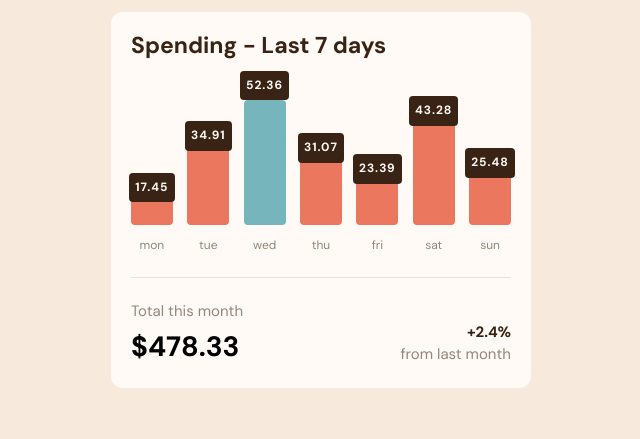
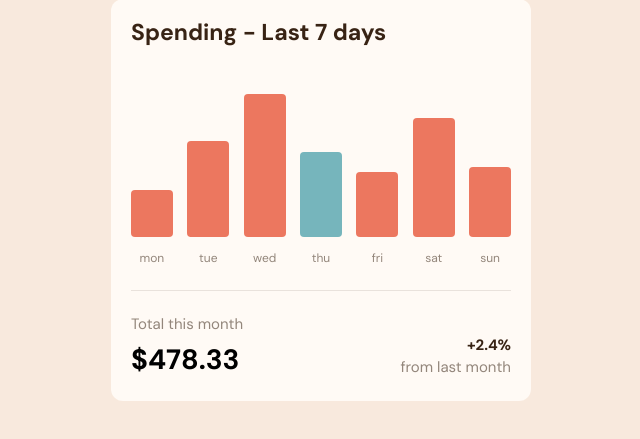
Before and after one commit to Jorge-PMarin/expenses-chart-component-FM, a plain HTML site: page index.html in a window 1280 px wide. Shown: the part 253-692 px from the top of the page, without its empty margins (319-959 px from the left). Drawn offline with nearby package versions, Linux system fonts and the light colour scheme; files that its build step writes are made by us from their sources.

Commit message:
component finished

```diff
--- a/index.html
+++ b/index.html
@@ -34,44 +34,58 @@
           <div class="expenses__stats__heading">Spending - Last 7 days</div>
           <div class="expenses__stats__chart">
             <div class="expenses__item">
+              <div class="expenses__item__container">
                 <span class="expenses__item__label"></span>
                 <div class="expenses__item__bar"></div>
+              </div>
               <div class="expenses__item__day">mon</div>
             </div>
 
             <div class="expenses__item">
+              <div class="expenses__item__container">
                 <span class="expenses__item__label"></span>
                 <div class="expenses__item__bar"></div>
+              </div>
               <div class="expenses__item__day">tue</div>
             </div>
 
             <div class="expenses__item">
+              <div class="expenses__item__container">
                 <span class="expenses__item__label"></span>
-              <div class="expenses__item__bar expenses__item__bar--today"></div>
+                <div class="expenses__item__bar"></div>
+              </div>
               <div class="expenses__item__day">wed</div>
             </div>
 
             <div class="expenses__item">
+              <div class="expenses__item__container">
                 <span class="expenses__item__label"></span>
                 <div class="expenses__item__bar"></div>
+              </div>
               <div class="expenses__item__day">thu</div>
             </div>
 
             <div class="expenses__item">
+              <div class="expenses__item__container">
                 <span class="expenses__item__label"></span>
                 <div class="expenses__item__bar"></div>
+              </div>
               <div class="expenses__item__day">fri</div>
             </div>
 
             <div class="expenses__item">
+              <div class="expenses__item__container">
                 <span class="expenses__item__label"></span>
                 <div class="expenses__item__bar"></div>
+              </div>
               <div class="expenses__item__day">sat</div>
             </div>
 
             <div class="expenses__item">
+              <div class="expenses__item__container">
                 <span class="expenses__item__label"></span>
                 <div class="expenses__item__bar"></div>
+              </div>
               <div class="expenses__item__day">sun</div>
             </div>
           </div>
--- a/src/script.js
+++ b/src/script.js
@@ -1,5 +1,5 @@
-const expenseLabels = document.querySelectorAll('.expenses__item__label');
-const expenseBars = document.querySelectorAll('.expenses__item__bar');
+const expenseLabels = document.querySelectorAll(".expenses__item__label");
+const expenseBars = document.querySelectorAll(".expenses__item__bar");
 
 function calculate(data) {
   //get amounts
@@ -9,23 +9,50 @@ function calculate(data) {
   const highest = Math.max(...amounts);
 
   //calculate bar size in relation to the highest amount(100%)
-  const barSizes = amounts.map(amount => Math.round((amount * 100) / highest));
-  console.log(barSizes);
+  const barSizes = amounts.map((amount) =>
+    Math.round((amount * 100) / highest)
+  );
 
   //set bar size for each bar
   for (let i = 0; i < amounts.length; i++) {
-    expenseBars[i].style.height = barSizes[i].toString() + '%'
+    expenseBars[i].style.height = barSizes[i].toString() + "%";
   }
 
   //set amount for each label
   for (let i = 0; i < expenseLabels.length; i++) {
-    expenseLabels[i].textContent = amounts[i].toString()
-    expenseLabels[i].style.bottom = (barSizes[i]).toString() + '%'
+    expenseLabels[i].textContent = "$" + amounts[i].toString();
+    expenseLabels[i].style.bottom = (barSizes[i] + 6).toString() + "%";
   }
-
 }
 
-fetch('../data.json')
+function highlightCurrentDay() {
+  const date = new Date();
+  const today = date.getDay();
+  const bar = expenseBars[today - 1];
+  bar.classList.add("expenses__item__bar--today");
+}
+
+//show the amount of a specific day when hovered
+function handleHover() {
+  expenseBars.forEach((bar) => {
+    //display amount label when hovered
+    bar.addEventListener("mouseover", () => {
+      const amountLabel = bar.parentElement.children[0];
+      amountLabel.classList.add("expenses__item__label--active");
+    });
+
+    //hide amount label on mouseout
+    bar.addEventListener("mouseout", () => {
+      const amountLabel = bar.parentElement.children[0];
+      amountLabel.classList.remove("expenses__item__label--active");
+    });
+  });
+}
+
+highlightCurrentDay();
+handleHover();
+
+fetch("../data.json")
   .then((res) => res.json())
   .then((data) => {
     jsonData = data;
--- a/src/styles/_component.scss
+++ b/src/styles/_component.scss
@@ -1,4 +1,4 @@
-@use './variables';
+@use "./variables";
 
 body {
   min-height: 100vh;
@@ -58,19 +58,25 @@ body {
       justify-content: space-between;
       align-items: end;
       height: 22rem;
-      border-bottom: 0.1rem solid hsla(28, 10%, 53%, 0.205);
-      padding: 2.5rem 0rem;
     }
   }
 
   &__item {
-    height: 90%;
+    height: 78%;
     width: 11%;
     display: flex;
     flex-direction: column;
     align-items: center;
-    justify-content: end;
+    justify-content: space-between;
     position: relative;
+
+    &__container {
+      display: flex;
+      flex-direction: column-reverse;
+      height: 88%;
+      width: 100%;
+      position: relative;
+    }
 
     &__label {
       background-color: variables.$dark-brown;
@@ -82,37 +88,43 @@ body {
       font-weight: 700;
       letter-spacing: 0.1rem;
       position: absolute;
+      left: 0;
+      transform: translate(-18%, 0);
+      display: none;
+      z-index: 1;
+    }
+
+    &__label--active {
+      display: block;
     }
 
     &__bar {
       height: 100%;
       width: 100%;
       background-color: variables.$soft-red;
-      margin-bottom: 1.4rem;
       border-radius: 0.4rem;
       cursor: pointer;
     }
 
     &__bar:hover {
-      background-color: lighten(variables.$soft-red, 8%);
+      opacity: 0.7;
     }
 
     &__bar--today {
       background-color: variables.$cyan;
     }
 
-    &__bar--today:hover {
-      background-color: lighten(variables.$cyan, 8%);
-    }
-
     &__day {
       font-size: 1.2rem;
       color: variables.$medium-brown;
+      margin-top: 1.5rem;
     }
   }
 
   &__bottom {
     padding: 2.5rem 0rem 0.5rem 0;
+    border-top: 0.1rem solid hsla(28, 10%, 53%, 0.205);
+    margin-top: 2.5rem;
     display: flex;
     justify-content: space-between;
   }
@@ -149,3 +161,9 @@ body {
     }
   }
 }
+
+@media (min-width: 435px) {
+  .expenses__item__label {
+    transform: translate(-13%, 0);
+  }
+}
```
Also changed, not shown: design/active-states.jpg (deleted), design/desktop-design.jpg (deleted), design/desktop-preview.jpg (deleted), design/mobile-design.jpg (deleted), my-design/my-design-active-states.png (added), my-design/my-design-desktop.png (added), my-design/my-design-mobile.png (added), src/styles/main.css (added), 4 other files. Lines whose indentation alone changed are shown as unchanged.
